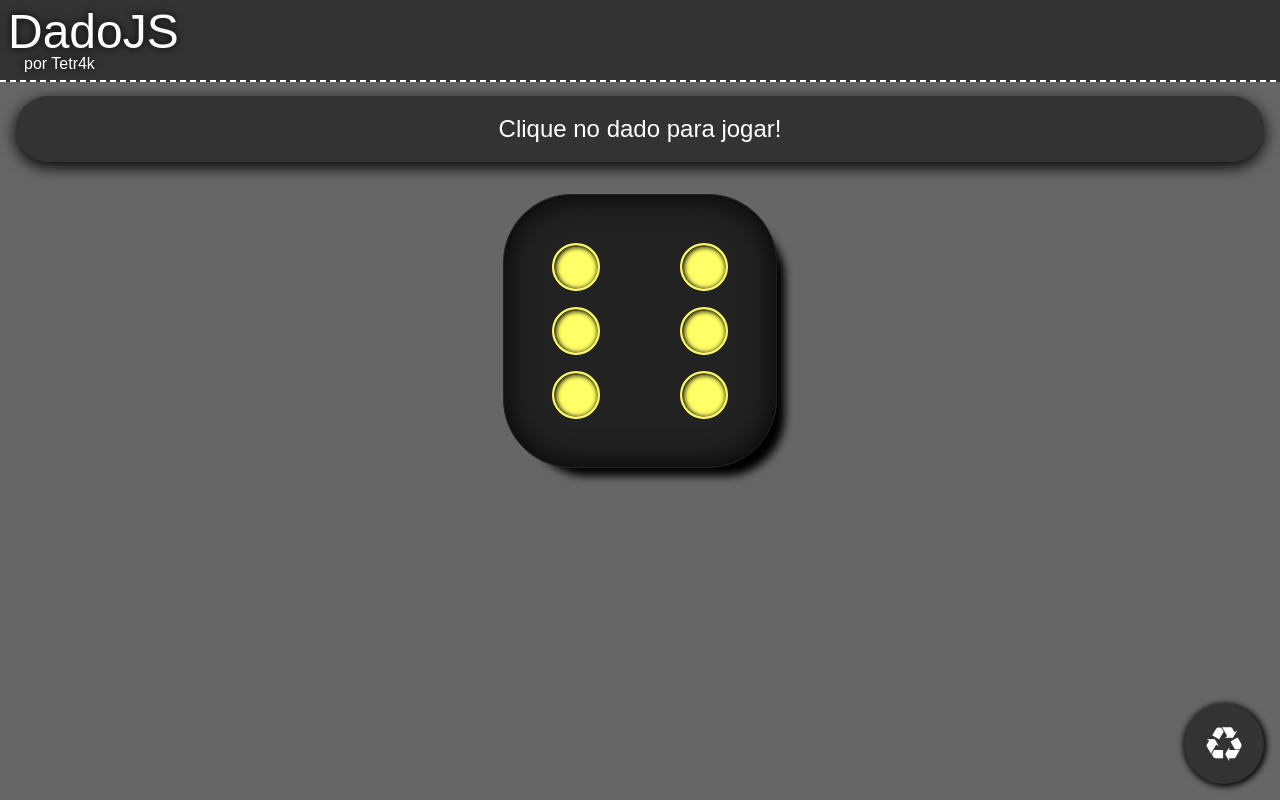
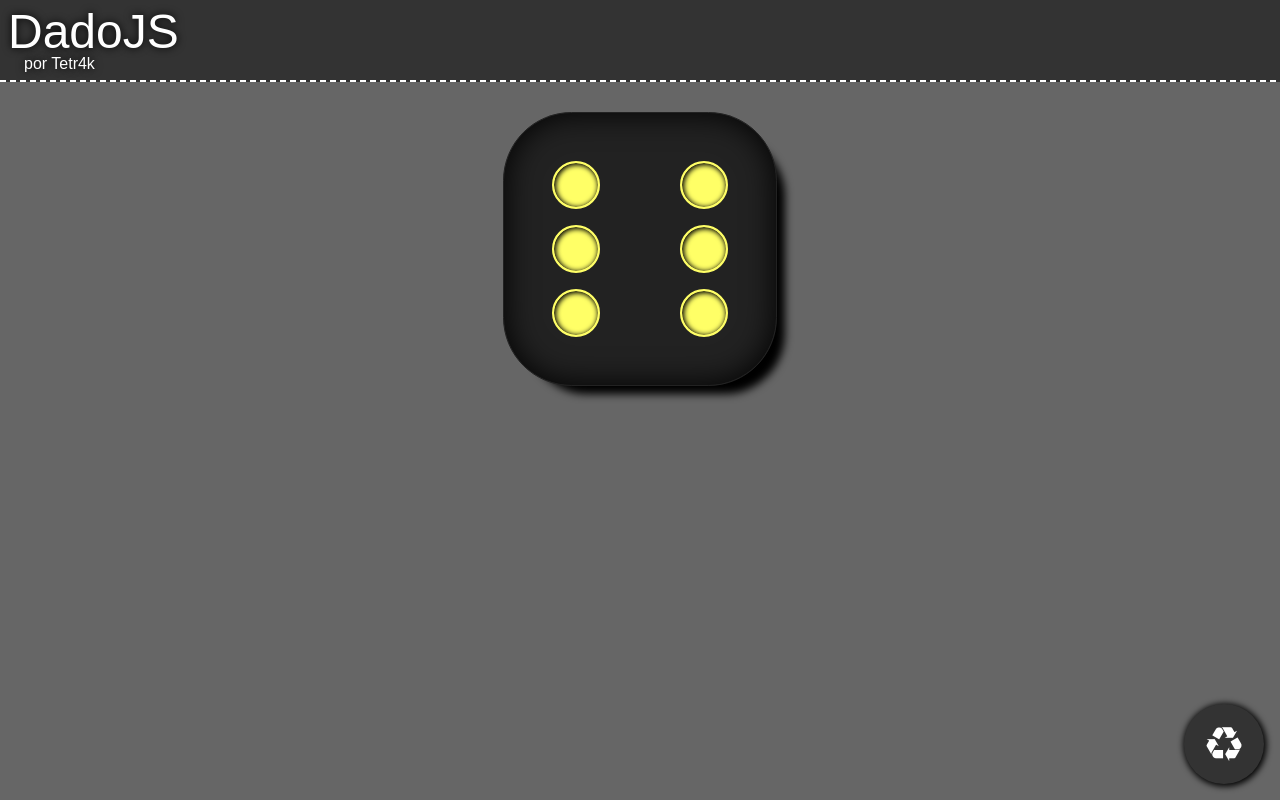
Before and after one commit to Tetr4k/dadojs, a React (Create React App) app: page / in a window 1280 px wide. Built offline with nearby package versions, Linux system fonts and the light colour scheme.

Commit message:
Atualiza historico

```diff
--- a/src/App.js
+++ b/src/App.js
@@ -1,14 +1,12 @@
 import PaginaDado6 from './PaginaDado6';
 import Cabecalho from './componentes/Cabecalho';
 import Conteudo from './componentes/Conteudo';
-import CaixaTexto from './componentes/CaixaTexto';
 
 const App = () => {
   return (
     <div>
       <Cabecalho/>
       <Conteudo>
-        <CaixaTexto>Clique no dado para jogar!</CaixaTexto>
         <PaginaDado6/>
       </Conteudo>
     </div>
--- a/src/PaginaDado6/index.jsx
+++ b/src/PaginaDado6/index.jsx
@@ -55,13 +55,13 @@ const Retorno = () => {
 
     return (
         <PaginaDado6 >
-            <Acoes>
-                <BotaoLimpar onClick={limpaHistorico}/>
-            </Acoes>
             <Dado6 onClick={fazSorteio} tamanho={3} numero={state.numero}/>
             <Historico>
                 {renderHistorico()}
             </Historico>
+            <Acoes>
+                <BotaoLimpar onClick={limpaHistorico}/>
+            </Acoes>
         </PaginaDado6>
     )
 }
--- a/src/componentes/Historico/index.jsx
+++ b/src/componentes/Historico/index.jsx
@@ -1,10 +1,14 @@
 import styled from 'styled-components';
 
 const Historico = styled.ol`
+    align-items: center;
     display: flex;
     flex-direction: column;
-    overflow: auto;
-    align-items: center;
+    height: 50%;
+    overflow: scroll;
+    position: fixed;
+    right: 0;
+    width: 100%;
 `
 
 export default Historico;
```
